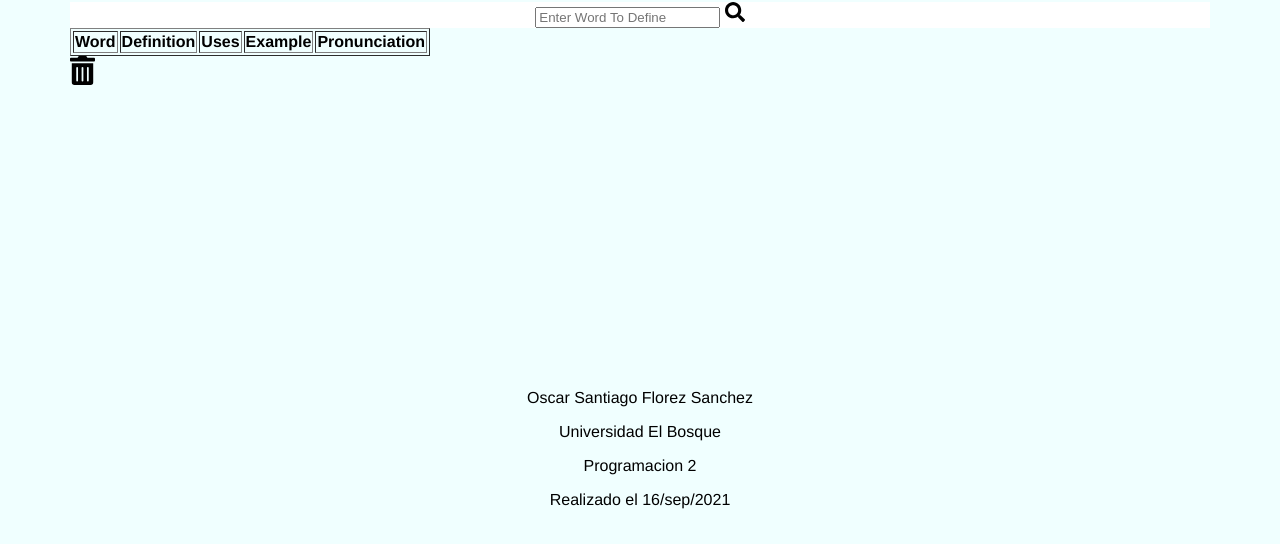
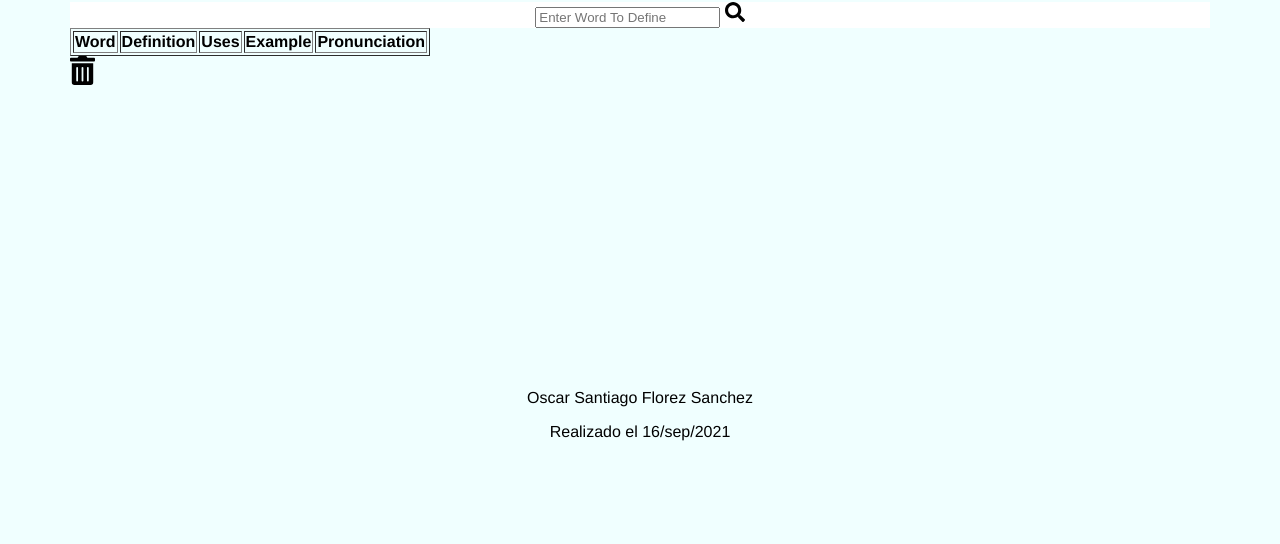
Before and after one commit to Programacion2-OscarFlorez/ParcialOscarFlorezCorte1, a plain HTML site: page index.html in a window 1280 px wide. Shown: the part 106-650 px from the top of the page. Drawn offline with Linux system fonts and the light colour scheme.

Commit message:
Update index.html

```diff
--- a/index.html
+++ b/index.html
@@ -42,8 +42,6 @@
     </form>
     <footer>
         <p>Oscar Santiago Florez Sanchez</p>
-        <p>Universidad El Bosque</p>
-        <p>Programacion 2</p>
         <p>Realizado el 16/sep/2021</p>
     </footer>
     <script src="js/main.js"></script>
```
